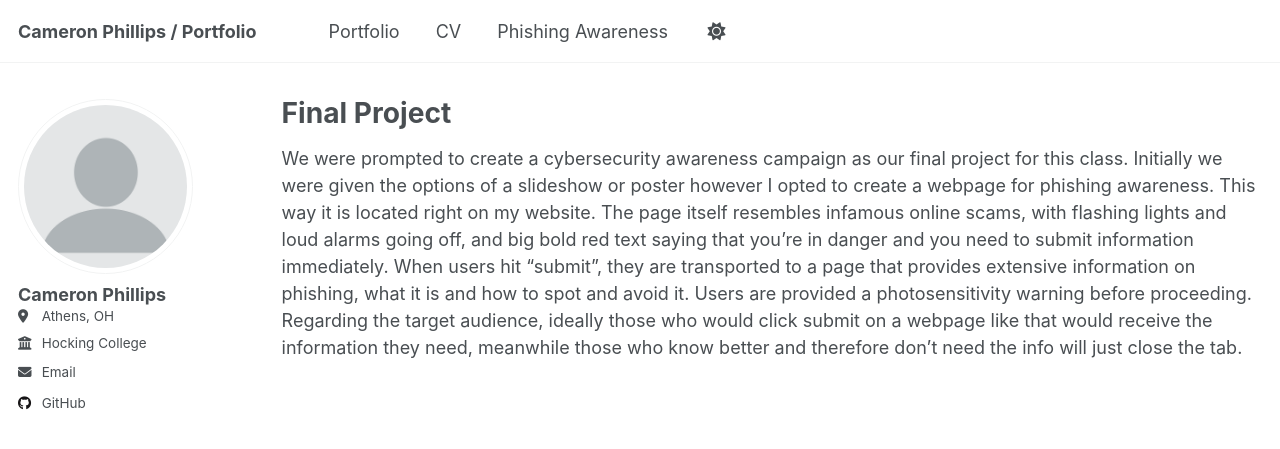
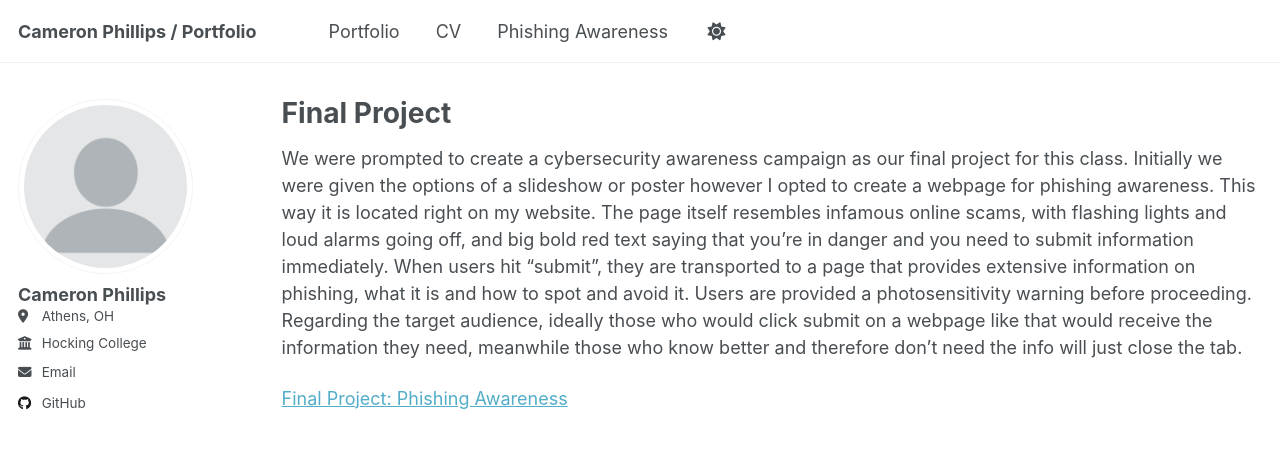
Before and after one commit to phillipsc2/portfolio-phillipsc2, a Jekyll site: the page built from _portfolio/CYBR-1100/FinalProject.md, in a window 1280 px wide. Shown: the top 449 px of the page. Built offline with Jekyll 4.4.1, drawn with Linux system fonts in a browser that asks for light colours.

Commit message:
Update FinalProject.md

```diff
--- a/_portfolio/CYBR-1100/FinalProject.md
+++ b/_portfolio/CYBR-1100/FinalProject.md
@@ -6,3 +6,5 @@ permalink: /portfolio/Final_Project
 ---
 
 We were prompted to create a cybersecurity awareness campaign as our final project for this class. Initially we were given the options of a slideshow or poster however I opted to create a webpage for phishing awareness. This way it is located right on my website. The page itself resembles infamous online scams, with flashing lights and loud alarms going off, and big bold red text saying that you're in danger and you need to submit information immediately. When users hit "submit", they are transported to a page that provides extensive information on phishing, what it is and how to spot and avoid it. Users are provided a photosensitivity warning before proceeding. Regarding the target audience, ideally those who would click submit on a webpage like that would receive the information they need, meanwhile those who know better and therefore don't need the info will just close the tab.
+
+[Final Project: Phishing Awareness](/warning/)
```
